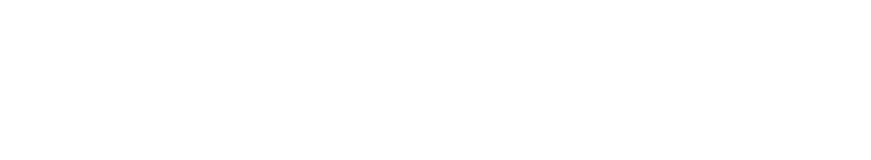
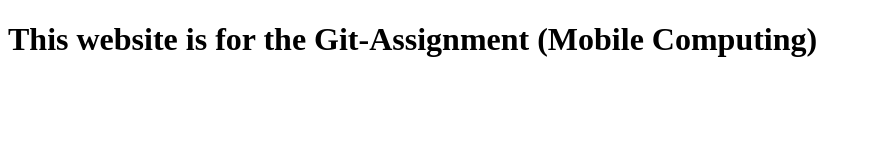
Before and after one commit to MuhammadRahilJavaid/Git-Assignment, a plain HTML site: page index.html in a window 1280 px wide. Shown: the whole page, without its empty margins (0-871 px from the left). Drawn offline with Linux system fonts and the light colour scheme.

Commit message:
Update index.html

```diff
--- a/index.html
+++ b/index.html
@@ -7,6 +7,6 @@
     <title>BITF19A029</title>
 </head>
 <body>
-
+    <h1>This website is for the Git-Assignment (Mobile Computing)</h1>
 </body>
 </html>
```
